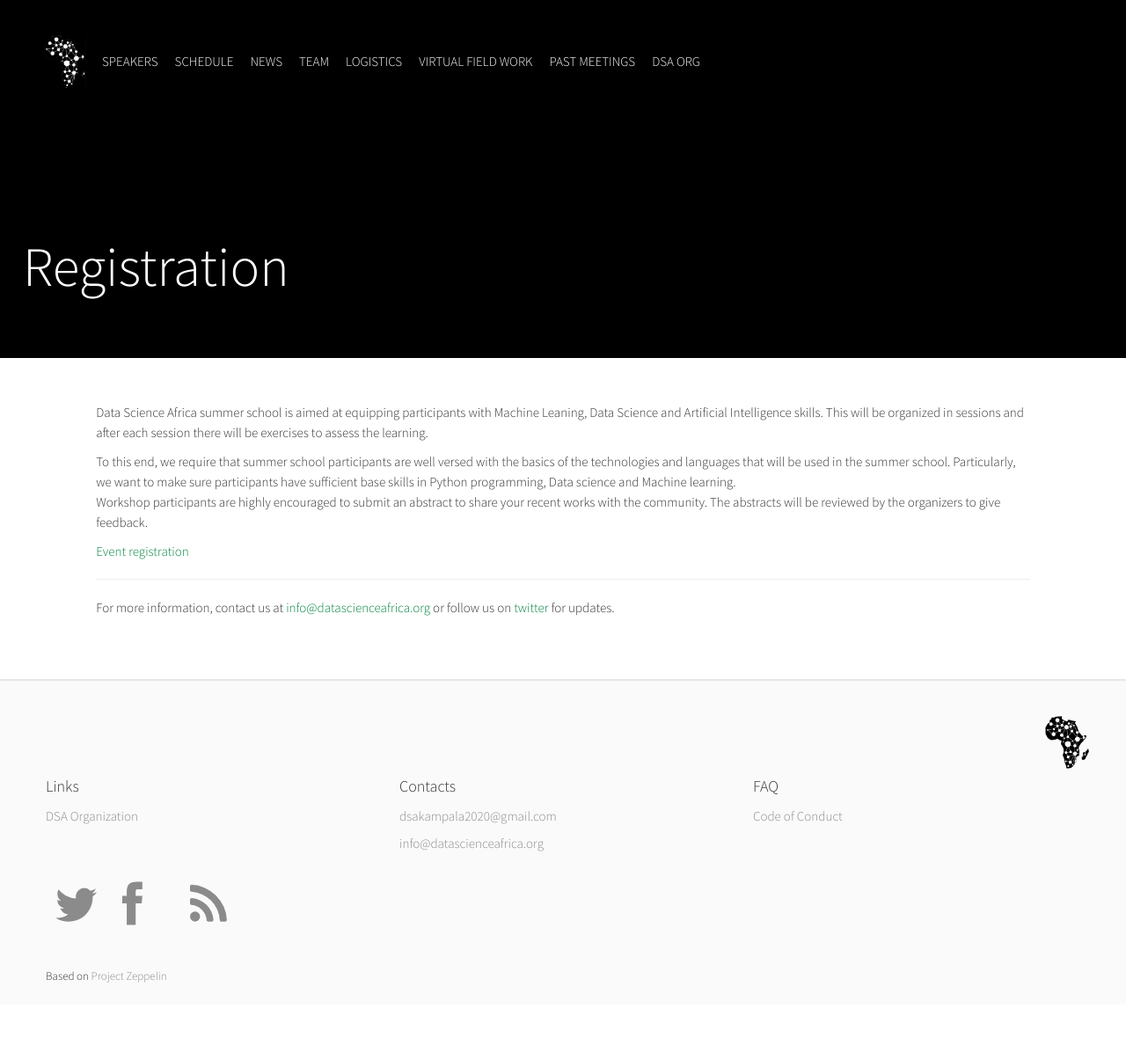
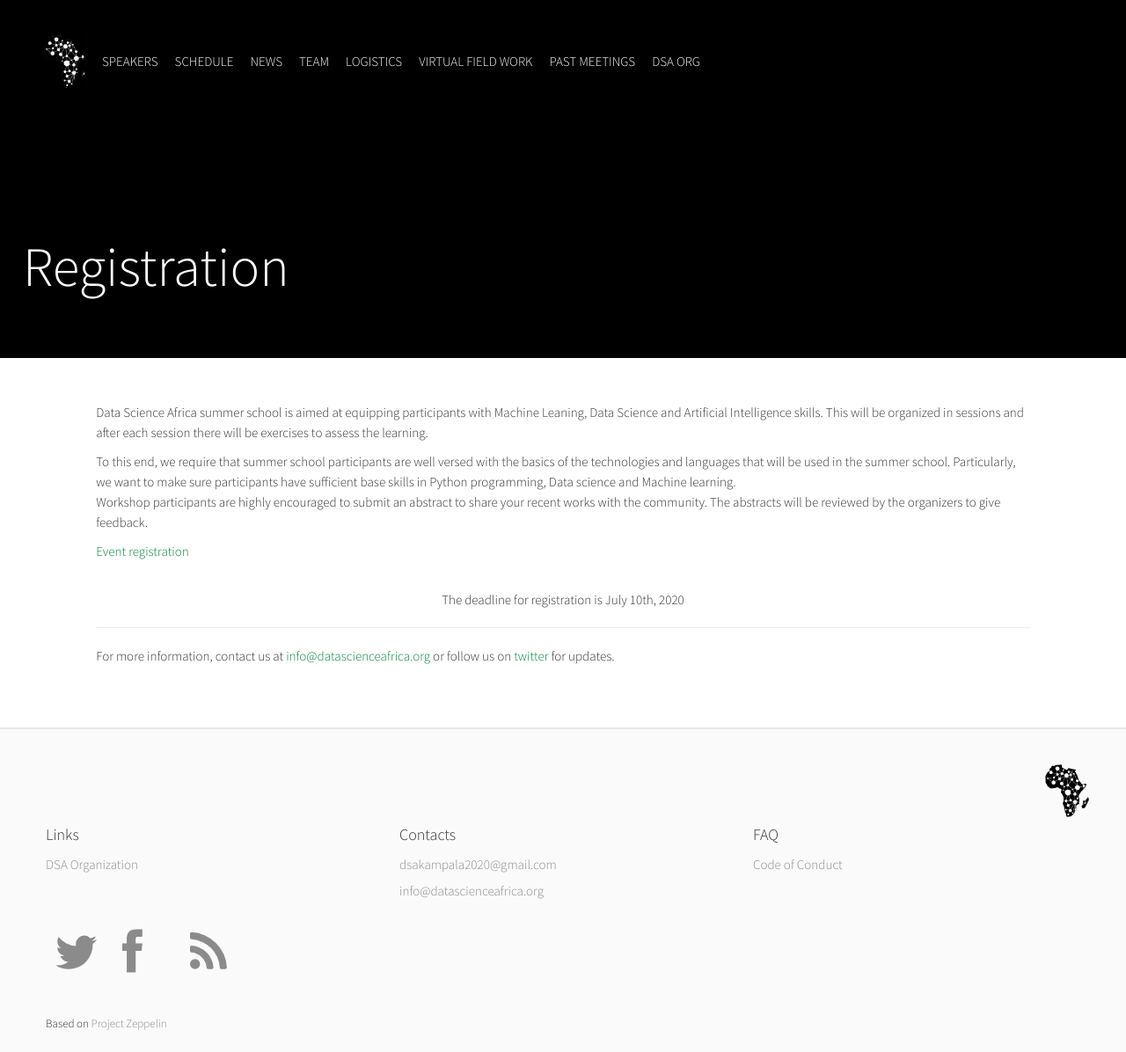
Before and after one commit to datsciafrica/dsa2020kampala, a Jekyll site: the page built from tbd.html, in a window 1280 px wide and 1196 px high. Shown: the whole window at 88% size. Built offline with Jekyll 4.4.1, drawn with Linux system fonts in a browser that asks for light colours; nearby versions of some CDN libraries; some web fonts are replaced; comment, search, counter and statistics services are not loaded.

Commit message:
Update tbd.html

```diff
--- a/_includes/tbd.html
+++ b/_includes/tbd.html
@@ -16,6 +16,8 @@
 			<p class="text-left">
 			 	<a href="https://forms.gle/YZjNbu7dqUrbzanTA" target="_blank">Event registration</a>
 			</p>
+			<br>
+			<p>The deadline for registration is July 10th, 2020 </p>
 
 			<hr>
 
```
